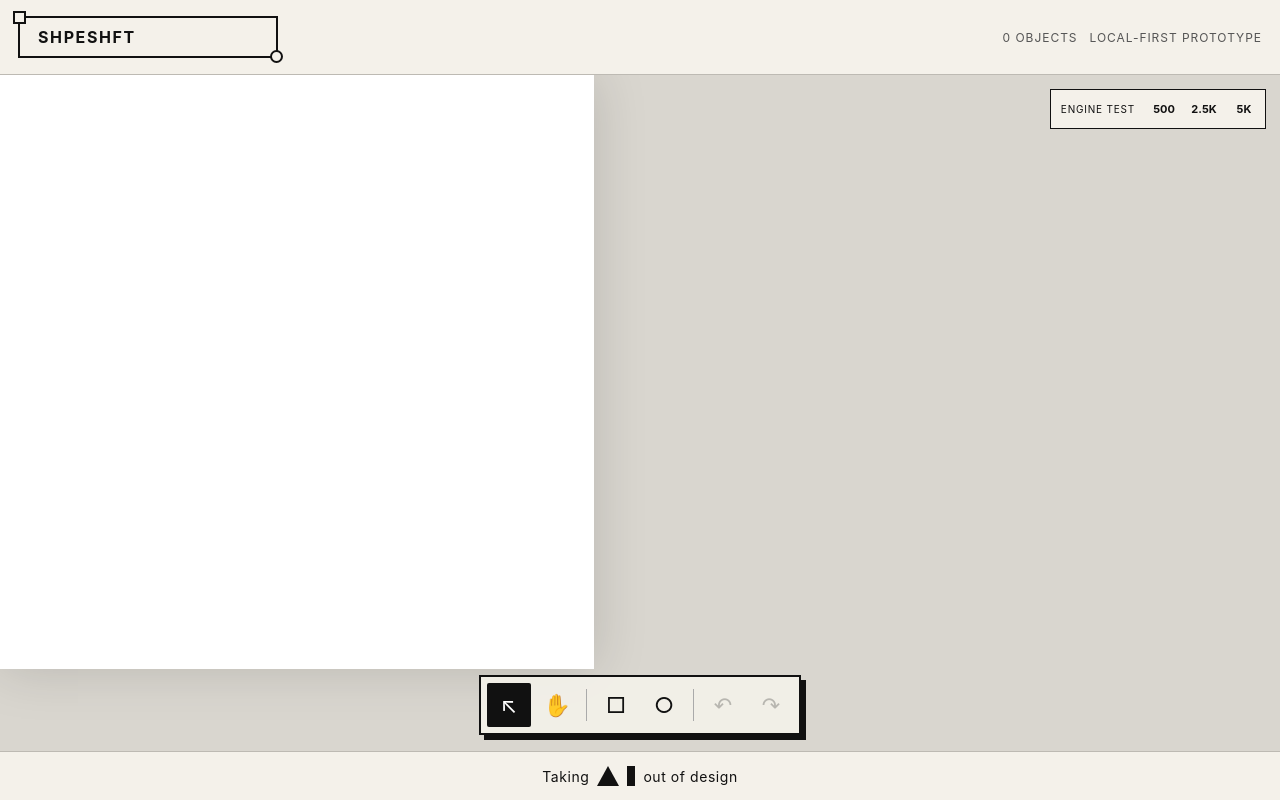
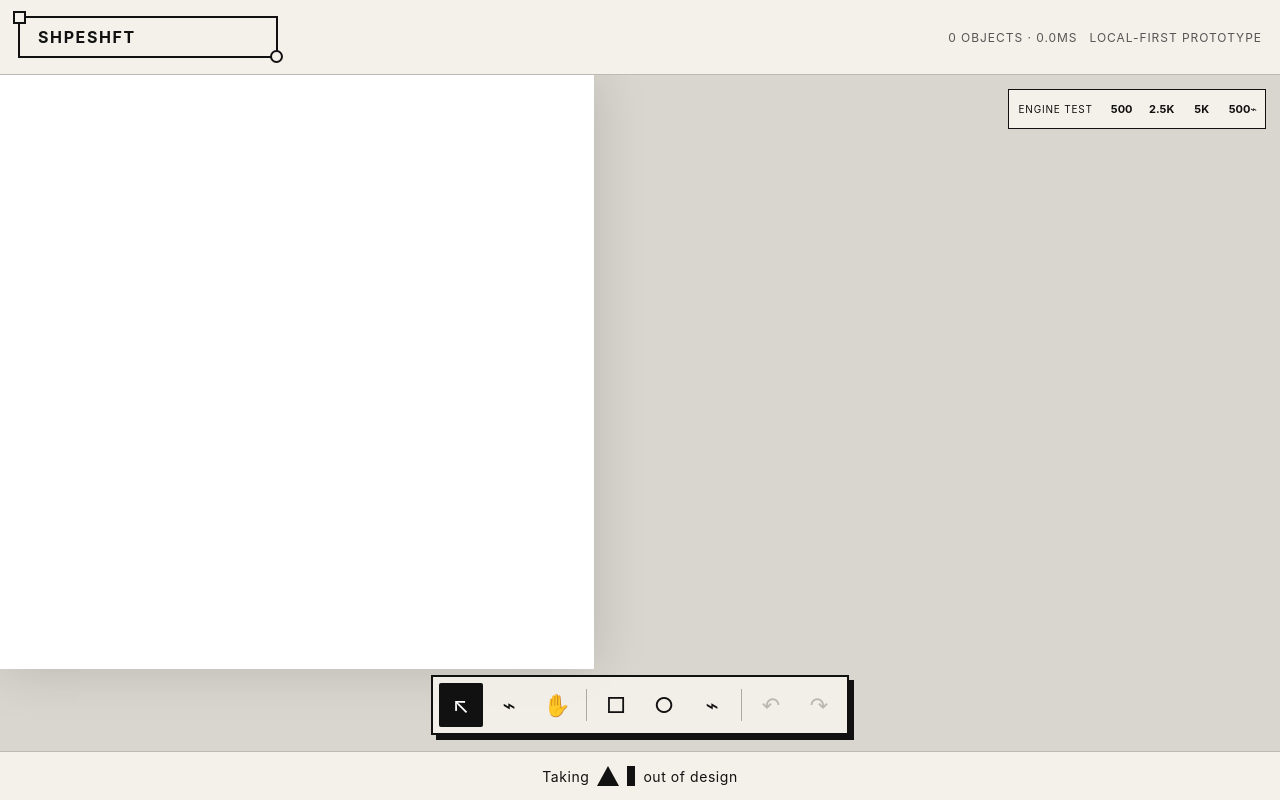
Before and after one commit to Dacarter-project/SHPESHFT, a Svelte app: page / in a window 1280 px wide. Built offline with nearby package versions, Linux system fonts and the light colour scheme.

Commit message:
feat: add editable bezier path engine

```diff
--- a/src/App.svelte
+++ b/src/App.svelte
@@ -1,26 +1,30 @@
 <script lang="ts">
   import { onMount } from 'svelte';
-  import { AddObjectCommand, History, TransformObjectCommand } from './core/commands';
-  import { createDocument, createEllipse, createRectangle, type ShpeshftDocument, type Transform } from './core/document';
-  import { createBenchmarkDocument } from './engine/benchmark';
-  import { hitTest, localBounds } from './engine/geometry';
+  import { AddObjectCommand, History, MovePathNodeCommand, TransformObjectCommand } from './core/commands';
+  import { createBezierPath, createDocument, createEllipse, createRectangle, type PathNode, type ShpeshftDocument, type Transform, type VectorObject } from './core/document';
+  import { createBenchmarkDocument, createPathBenchmarkDocument } from './engine/benchmark';
+  import { hitTest, localBounds, tracePath } from './engine/geometry';
   import { loadLatestProject, saveProject } from './storage/database';
 
   let canvas: HTMLCanvasElement;
   let document: ShpeshftDocument = createDocument();
   let selectedId: string | null = null;
   let view = { x: 0, y: 0, scale: 0.55 };
-  let mode: 'select' | 'pan' = 'select';
+  let mode: 'select' | 'node' | 'pan' = 'select';
   let status = 'Local-first prototype';
   const history = new History();
   const pointers = new Map<number, { x: number; y: number }>();
   let drag: null | { id: string; startWorldX: number; startWorldY: number; before: Transform } = null;
+  let nodeDrag: null | { objectId: string; nodeId: string; part: 'anchor' | 'in' | 'out'; before: PathNode } = null;
+  let selectedNodeId: string | null = null;
   let pan: null | { x: number; y: number; viewX: number; viewY: number } = null;
   let pinch: null | { distance: number; scale: number } = null;
   let frame = 0;
   let saveTimer: number | undefined;
 
-  const execute = (command: AddObjectCommand | TransformObjectCommand) => {
+  let renderMs = 0;
+
+  const execute = (command: AddObjectCommand | TransformObjectCommand | MovePathNodeCommand) => {
     document = history.execute(document, command); scheduleSave(); draw();
   };
 
@@ -35,9 +39,22 @@
 
   function addRect() { execute(new AddObjectCommand(createRectangle(360 + Math.random() * 200, 360 + Math.random() * 200))); }
   function addEllipse() { execute(new AddObjectCommand(createEllipse(450 + Math.random() * 160, 450 + Math.random() * 160))); }
+  function addPath() { const path = createBezierPath(420, 420); execute(new AddObjectCommand(path)); selectedId = path.id; mode = 'node'; draw(); }
   function undo() { document = history.undo(document); selectedId = null; scheduleSave(); draw(); }
   function redo() { document = history.redo(document); selectedId = null; scheduleSave(); draw(); }
   function stress(count: number) { document = createBenchmarkDocument(count); selectedId = null; status = `${count.toLocaleString()} object benchmark`; draw(); }
+  function stressPaths(count: number) { document = createPathBenchmarkDocument(count); selectedId = null; status = `${count.toLocaleString()} curve benchmark`; draw(); }
+
+  function worldToLocal(object: VectorObject, worldX: number, worldY: number) {
+    const dx = worldX - object.transform.x, dy = worldY - object.transform.y;
+    const cos = Math.cos(-object.transform.rotation), sin = Math.sin(-object.transform.rotation);
+    return { x: (dx * cos - dy * sin) / object.transform.scaleX, y: (dx * sin + dy * cos) / object.transform.scaleY };
+  }
+
+  function replaceNode(objectId: string, nodeId: string, update: (node: PathNode) => PathNode) {
+    const object = document.objects[objectId]; if (!object || object.geometry.kind !== 'path') return;
+    document = { ...document, objects: { ...document.objects, [objectId]: { ...object, geometry: { ...object.geometry, nodes: object.geometry.nodes.map((node) => node.id === nodeId ? update(node) : node) } } } };
+  }
 
   function resize() {
     const rect = canvas.getBoundingClientRect();
@@ -48,6 +65,7 @@
 
   function draw() {
     cancelAnimationFrame(frame); frame = requestAnimationFrame(() => {
+      const started = performance.now();
       const ctx = canvas?.getContext('2d'); if (!ctx) return;
       const ratio = Math.min(window.devicePixelRatio || 1, 2);
       const width = canvas.width / ratio, height = canvas.height / ratio;
@@ -63,17 +81,29 @@
         ctx.beginPath();
         if (object.geometry.kind === 'rect') ctx.roundRect(0, 0, object.geometry.width, object.geometry.height, object.geometry.radius);
         else if (object.geometry.kind === 'ellipse') ctx.ellipse(0, 0, object.geometry.rx, object.geometry.ry, 0, 0, Math.PI * 2);
-        else {
-          object.geometry.nodes.forEach((node, index) => index ? ctx.lineTo(node.anchor.x, node.anchor.y) : ctx.moveTo(node.anchor.x, node.anchor.y));
-          if (object.geometry.closed) ctx.closePath();
-        }
+        else tracePath(ctx, object);
         ctx.fill(); if (object.style.stroke) ctx.stroke(); ctx.restore();
         if (id === selectedId) {
-          const bounds = localBounds(object); ctx.save(); ctx.translate(object.transform.x, object.transform.y); ctx.scale(object.transform.scaleX, object.transform.scaleY);
+          const bounds = localBounds(object); ctx.save(); ctx.translate(object.transform.x, object.transform.y); ctx.rotate(object.transform.rotation); ctx.scale(object.transform.scaleX, object.transform.scaleY);
           ctx.strokeStyle = '#2457ff'; ctx.lineWidth = 2 / view.scale; ctx.setLineDash([8 / view.scale, 6 / view.scale]); ctx.strokeRect(bounds.x, bounds.y, bounds.width, bounds.height); ctx.restore();
+          if (mode === 'node' && object.geometry.kind === 'path') {
+            ctx.save(); ctx.translate(object.transform.x, object.transform.y); ctx.rotate(object.transform.rotation); ctx.scale(object.transform.scaleX, object.transform.scaleY);
+            ctx.setLineDash([]); ctx.lineWidth = 1.5 / view.scale; ctx.strokeStyle = '#2457ff';
+            for (const node of object.geometry.nodes) {
+              for (const part of ['in', 'out'] as const) {
+                const handle = node[part]; if (!handle) continue;
+                ctx.beginPath(); ctx.moveTo(node.anchor.x, node.anchor.y); ctx.lineTo(node.anchor.x + handle.x, node.anchor.y + handle.y); ctx.stroke();
+                ctx.beginPath(); ctx.fillStyle = '#fff'; ctx.arc(node.anchor.x + handle.x, node.anchor.y + handle.y, 5 / view.scale, 0, Math.PI * 2); ctx.fill(); ctx.stroke();
+              }
+              const size = (node.id === selectedNodeId ? 12 : 9) / view.scale;
+              ctx.fillStyle = node.id === selectedNodeId ? '#2457ff' : '#fff'; ctx.fillRect(node.anchor.x - size / 2, node.anchor.y - size / 2, size, size); ctx.strokeRect(node.anchor.x - size / 2, node.anchor.y - size / 2, size, size);
+            }
+            ctx.restore();
+          }
         }
       }
       ctx.restore();
+      renderMs = performance.now() - started;
     });
   }
 
@@ -85,7 +115,24 @@
     }
     if (mode === 'pan' || event.button === 1) { pan = { x: event.clientX, y: event.clientY, viewX: view.x, viewY: view.y }; return; }
     const rect = canvas.getBoundingClientRect(); const world = screenToWorld(event.clientX - rect.left, event.clientY - rect.top);
+    if (mode === 'node' && selectedId) {
+      const object = document.objects[selectedId];
+      if (object?.geometry.kind === 'path') {
+        const local = worldToLocal(object, world.x, world.y); const radius = 18 / view.scale;
+        for (const node of [...object.geometry.nodes].reverse()) {
+          for (const part of ['in', 'out'] as const) {
+            const handle = node[part]; if (handle && Math.hypot(local.x - node.anchor.x - handle.x, local.y - node.anchor.y - handle.y) <= radius) {
+              selectedNodeId = node.id; nodeDrag = { objectId: object.id, nodeId: node.id, part, before: node }; draw(); return;
+            }
+          }
+          if (Math.hypot(local.x - node.anchor.x, local.y - node.anchor.y) <= radius) {
+            selectedNodeId = node.id; nodeDrag = { objectId: object.id, nodeId: node.id, part: 'anchor', before: node }; draw(); return;
+          }
+        }
+      }
+    }
     selectedId = [...document.order].reverse().find((id) => hitTest(document.objects[id], world.x, world.y)) || null;
+    selectedNodeId = null;
     if (selectedId) drag = { id: selectedId, startWorldX: world.x, startWorldY: world.y, before: document.objects[selectedId].transform };
     draw();
   }
@@ -96,6 +143,11 @@
       const [a, b] = [...pointers.values()]; view = { ...view, scale: Math.max(.12, Math.min(5, pinch.scale * Math.hypot(a.x - b.x, a.y - b.y) / pinch.distance)) }; draw(); return;
     }
     if (pan) { view = { ...view, x: pan.viewX + event.clientX - pan.x, y: pan.viewY + event.clientY - pan.y }; draw(); return; }
+    if (nodeDrag) {
+      const rect = canvas.getBoundingClientRect(); const world = screenToWorld(event.clientX - rect.left, event.clientY - rect.top); const object = document.objects[nodeDrag.objectId]; if (!object) return;
+      const local = worldToLocal(object, world.x, world.y);
+      replaceNode(nodeDrag.objectId, nodeDrag.nodeId, (node) => nodeDrag?.part === 'anchor' ? { ...node, anchor: local } : { ...node, [nodeDrag!.part]: { x: local.x - node.anchor.x, y: local.y - node.anchor.y } }); draw(); return;
+    }
     if (drag) {
       const rect = canvas.getBoundingClientRect(); const world = screenToWorld(event.clientX - rect.left, event.clientY - rect.top);
       const object = document.objects[drag.id]; if (!object) return;
@@ -105,6 +157,13 @@
 
   function pointerUp(event: PointerEvent) {
     pointers.delete(event.pointerId); pinch = null; pan = null;
+    if (nodeDrag) {
+      const object = document.objects[nodeDrag.objectId]; const geometry = object?.geometry; const after = geometry?.kind === 'path' ? geometry.nodes.find((node) => node.id === nodeDrag?.nodeId) : undefined;
+      if (object && after && JSON.stringify(after) !== JSON.stringify(nodeDrag.before)) {
+        const before = nodeDrag.before; replaceNode(nodeDrag.objectId, nodeDrag.nodeId, () => before); execute(new MovePathNodeCommand(nodeDrag.objectId, nodeDrag.nodeId, before, after));
+      }
+      nodeDrag = null;
+    }
     if (drag) {
       const object = document.objects[drag.id]; const changed = object && (object.transform.x !== drag.before.x || object.transform.y !== drag.before.y);
       if (object && changed) {
@@ -131,17 +190,19 @@
 <main>
   <header>
     <div class="brand" aria-label="SHPESHFT"><span class="handle square"></span><b>SHPESHFT</b><span class="line"></span><span class="handle circle"></span></div>
-    <div class="status"><span>{document.order.length.toLocaleString()} objects</span><span>{status}</span></div>
+    <div class="status"><span>{document.order.length.toLocaleString()} objects · {renderMs.toFixed(1)}ms</span><span>{status}</span></div>
   </header>
 
   <section class="workspace-shell">
     <canvas bind:this={canvas} aria-label="SHPESHFT Workspace" on:pointerdown={pointerDown} on:pointermove={pointerMove} on:pointerup={pointerUp} on:pointercancel={pointerUp} on:wheel={wheel}></canvas>
     <nav class="tools" aria-label="Workspace tools">
       <button class:active={mode === 'select'} on:click={() => mode = 'select'} aria-label="Select tool">↖</button>
+      <button class:active={mode === 'node'} on:click={() => mode = 'node'} aria-label="Node tool">⌁</button>
       <button class:active={mode === 'pan'} on:click={() => mode = 'pan'} aria-label="Pan tool">✋</button>
       <span></span>
       <button on:click={addRect} aria-label="Add rectangle">□</button>
       <button on:click={addEllipse} aria-label="Add ellipse">○</button>
+      <button on:click={addPath} aria-label="Add Bezier path">⌁</button>
       <span></span>
       <button on:click={undo} disabled={!history.canUndo} aria-label="Undo">↶</button>
       <button on:click={redo} disabled={!history.canRedo} aria-label="Redo">↷</button>
@@ -149,6 +210,7 @@
     <aside class="benchmark">
       <span>ENGINE TEST</span>
       <button on:click={() => stress(500)}>500</button><button on:click={() => stress(2500)}>2.5K</button><button on:click={() => stress(5000)}>5K</button>
+      <button on:click={() => stressPaths(500)}>500⌁</button>
     </aside>
   </section>
 
--- a/src/core/commands.ts
+++ b/src/core/commands.ts
@@ -1,4 +1,4 @@
-import type { ShpeshftDocument, Transform, VectorObject } from './document';
+import type { PathNode, ShpeshftDocument, Transform, VectorObject } from './document';
 
 export interface Command {
   readonly label: string;
@@ -33,6 +33,19 @@ export class TransformObjectCommand implements Command {
   }
 }
 
+export class MovePathNodeCommand implements Command {
+  readonly label = 'Move path node';
+  constructor(readonly objectId: string, readonly nodeId: string, readonly before: PathNode, readonly after: PathNode) {}
+  apply(document: ShpeshftDocument): ShpeshftDocument { return this.set(document, this.after); }
+  revert(document: ShpeshftDocument): ShpeshftDocument { return this.set(document, this.before); }
+  private set(document: ShpeshftDocument, node: PathNode): ShpeshftDocument {
+    const object = document.objects[this.objectId];
+    if (!object || object.geometry.kind !== 'path') return document;
+    const nodes = object.geometry.nodes.map((candidate) => candidate.id === this.nodeId ? node : candidate);
+    return touch({ ...document, objects: { ...document.objects, [this.objectId]: { ...object, geometry: { ...object.geometry, nodes } } } });
+  }
+}
+
 export class History {
   private undoStack: Command[] = [];
   private redoStack: Command[] = [];
--- a/src/core/document.ts
+++ b/src/core/document.ts
@@ -66,6 +66,24 @@ export function createEllipse(x: number, y: number, fill = '#ffc928'): VectorObj
   };
 }
 
+export function createBezierPath(x: number, y: number, fill = '#2457ff'): VectorObject {
+  const node = (anchor: Point, incoming: Point, outgoing: Point): PathNode => ({
+    id: id(), anchor, in: incoming, out: outgoing, kind: 'smooth'
+  });
+  return {
+    id: id(), name: 'Bezier path',
+    geometry: {
+      kind: 'path', closed: true, nodes: [
+        node({ x: 0, y: 70 }, { x: 0, y: 38 }, { x: 0, y: -38 }),
+        node({ x: 90, y: 0 }, { x: -46, y: 0 }, { x: 46, y: 0 }),
+        node({ x: 180, y: 70 }, { x: 0, y: -38 }, { x: 0, y: 38 }),
+        node({ x: 90, y: 150 }, { x: 46, y: 0 }, { x: -46, y: 0 })
+      ]
+    },
+    transform: { ...identityTransform(), x, y }, style: defaultStyle(fill), visible: true, locked: false, parentId: null
+  };
+}
+
 export function assertDocument(value: unknown): asserts value is ShpeshftDocument {
   if (!value || typeof value !== 'object') throw new Error('Project is not an object');
   const doc = value as Partial<ShpeshftDocument>;
--- a/src/engine/benchmark.ts
+++ b/src/engine/benchmark.ts
@@ -1,4 +1,4 @@
-import { createDocument, createRectangle, type ShpeshftDocument } from '../core/document';
+import { createBezierPath, createDocument, createRectangle, type ShpeshftDocument } from '../core/document';
 
 export function createBenchmarkDocument(count: number): ShpeshftDocument {
   const doc = createDocument();
@@ -8,3 +8,12 @@ export function createBenchmarkDocument(count: number): ShpeshftDocument {
   }));
   return { ...doc, objects, order: Object.keys(objects), title: `Benchmark — ${count} objects` };
 }
+
+export function createPathBenchmarkDocument(count: number): ShpeshftDocument {
+  const doc = createDocument();
+  const objects = Object.fromEntries(Array.from({ length: count }, (_, index) => {
+    const object = createBezierPath((index % 25) * 44, Math.floor(index / 25) * 44, index % 2 ? '#2457ff' : '#ff5a36');
+    return [object.id, { ...object, transform: { ...object.transform, scaleX: .2, scaleY: .2 } }];
+  }));
+  return { ...doc, objects, order: Object.keys(objects), title: `Curve benchmark — ${count} paths` };
+}
--- a/src/engine/geometry.ts
+++ b/src/engine/geometry.ts
@@ -5,9 +5,28 @@ export type Bounds = { x: number; y: number; width: number; height: number };
 export function localBounds(object: VectorObject): Bounds {
   if (object.geometry.kind === 'rect') return { x: 0, y: 0, width: object.geometry.width, height: object.geometry.height };
   if (object.geometry.kind === 'ellipse') return { x: -object.geometry.rx, y: -object.geometry.ry, width: object.geometry.rx * 2, height: object.geometry.ry * 2 };
-  const points = object.geometry.nodes.map((node) => node.anchor);
+  const points = object.geometry.nodes.flatMap((node) => [
+    node.anchor,
+    node.in ? { x: node.anchor.x + node.in.x, y: node.anchor.y + node.in.y } : node.anchor,
+    node.out ? { x: node.anchor.x + node.out.x, y: node.anchor.y + node.out.y } : node.anchor
+  ]);
   const xs = points.map((point) => point.x), ys = points.map((point) => point.y);
   return { x: Math.min(...xs), y: Math.min(...ys), width: Math.max(...xs) - Math.min(...xs), height: Math.max(...ys) - Math.min(...ys) };
+}
+
+export function tracePath(context: CanvasRenderingContext2D, object: VectorObject): void {
+  if (object.geometry.kind !== 'path' || object.geometry.nodes.length === 0) return;
+  const nodes = object.geometry.nodes;
+  context.moveTo(nodes[0].anchor.x, nodes[0].anchor.y);
+  const last = object.geometry.closed ? nodes.length : nodes.length - 1;
+  for (let index = 0; index < last; index += 1) {
+    const from = nodes[index];
+    const to = nodes[(index + 1) % nodes.length];
+    const cp1 = from.out ? { x: from.anchor.x + from.out.x, y: from.anchor.y + from.out.y } : from.anchor;
+    const cp2 = to.in ? { x: to.anchor.x + to.in.x, y: to.anchor.y + to.in.y } : to.anchor;
+    context.bezierCurveTo(cp1.x, cp1.y, cp2.x, cp2.y, to.anchor.x, to.anchor.y);
+  }
+  if (object.geometry.closed) context.closePath();
 }
 
 export function hitTest(object: VectorObject, worldX: number, worldY: number): boolean {
```
Also changed, not shown: src/engine/renderer.ts (added, +11 -0 lines), 1 other file (tests, documents, lock files or other folders).
